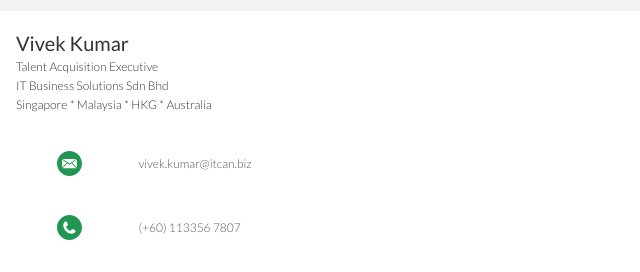
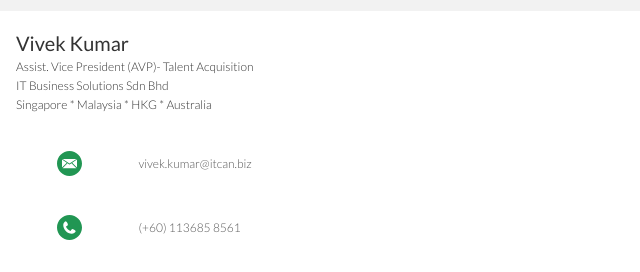
Before and after one commit to ITCANNAMECARD/VIVEK, a plain HTML site: page index.html in a window 1280 px wide. Shown: the part 229-501 px from the top of the page, 0-640 px from the left. Drawn offline with Linux system fonts and the light colour scheme; a web font is replaced by a local one.

Commit message:
Update index.html

```diff
--- a/index.html
+++ b/index.html
@@ -26,7 +26,7 @@
 			<div class="row name-title-company">
 				<div class="col is-6">
 					<p class="text-name">Vivek Kumar</p>
-					<p class="text-title-company">Talent Acquisition Executive</p>
+					<p class="text-title-company">Assist. Vice President (AVP)- Talent Acquisition</p>
 					<p class="text-title-company">IT Business Solutions Sdn Bhd</p>
 					<p class="text-title-company">Singapore	*	Malaysia	*	HKG	*	Australia
 				</div>
@@ -56,14 +56,14 @@
 	</section>
 
 	<section class="bg-color-white secondary-info">
-		<a href="tel:+601133567807">
+		<a href="tel:+601136858561">
 			<div class="container">
 				<div class="row detail">
 					<div class="col">
 						<img src="assets/icon-phone.svg" alt="Phone Icon"">
 					</div>
 					<div class="col is-8">
-						<p class="text-detail">(+60) 113356 7807</p>
+						<p class="text-detail">(+60) 113685 8561</p>
 					</div>
 					<div class="col">
 						<img src="assets/right-arrow.svg" alt="Right Arrow" height="50%" width="40%">
```
